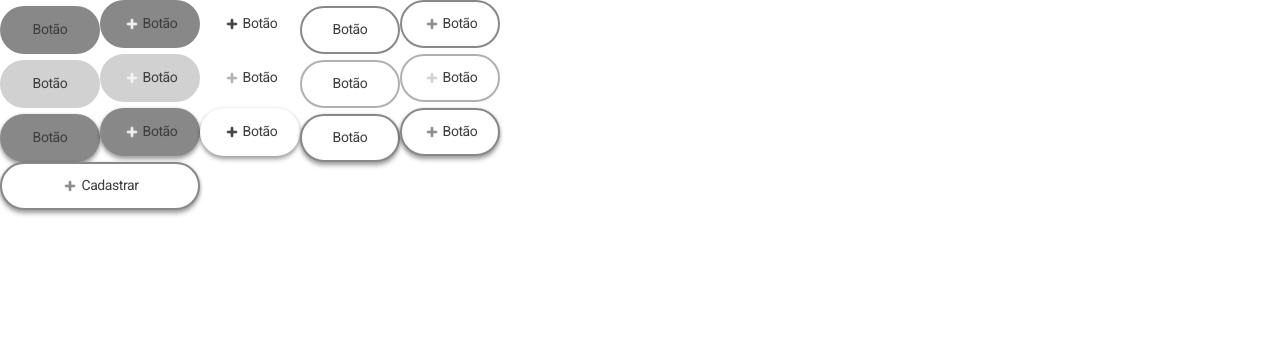
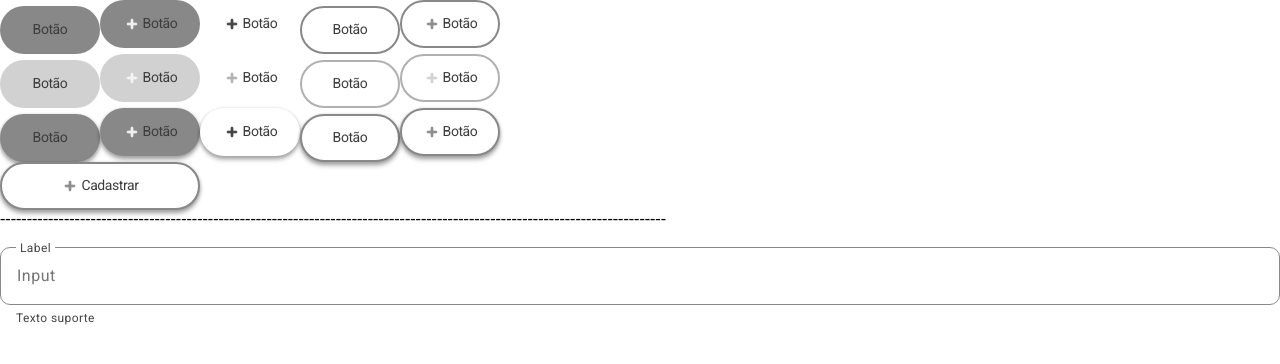
Before and after one commit to amigosdosanimais/.github, a Next.js app: page /testComponents in a window 1280 px wide. Shown: the top 364 px of the page. Built offline with nearby package versions, Linux system fonts and the light colour scheme; a web font is replaced by a local one.

Commit message:
Criação do componente input

```diff
--- a/pages/testComponents.jsx
+++ b/pages/testComponents.jsx
@@ -1,5 +1,6 @@
 import { RxButton } from 'react-icons/rx'
 import Button from '../src/components/button/button'
+import InputComponent from '../src/components/input/input'
 
 
 export default function TestComponents (){
@@ -29,6 +30,12 @@ export default function TestComponents (){
         <div>
             <Button type='light' icon width='200px' text='Cadastrar' shadow></Button>
         </div>
+        <div>
+            -----------------------------------------------------------------------------------------------------------------------------
+        </div>
+        <div>
+            <InputComponent></InputComponent>
+        </div>
         </>
     )
 }
--- /dev/null
+++ b/src/components/input/input.jsx
@@ -0,0 +1,12 @@
+import React from 'react';
+import styles from './input.module.css';
+
+export default function InputComponent() {
+  return (
+    <div className={styles.inputContainer}>
+      <label className={styles.inputLabel} htmlFor="inputField">Label</label>
+      <input className={styles.inputField} type="text" id="inputField" placeholder="Input" />
+      <p className={styles.supportText}>Texto suporte</p>
+    </div>
+  );
+};
--- /dev/null
+++ b/src/components/input/input.module.css
@@ -0,0 +1,55 @@
+.inputContainer {
+    display: flex;
+    flex-direction: column;
+    margin: 20px 0;
+  }
+
+.inputLabel {
+font-size: 12px;
+font-family: var(--font-roboto);
+font-style: normal;
+font-weight: 400;
+line-height: 16px;
+letter-spacing: 0.4px;
+width: 31px;
+height: 16px;
+color: var(--Cinza-800);
+position: relative;
+top: -8px;
+background: #fff;
+padding: 0 4px;
+margin-left: 16px;
+z-index: 1;
+margin-bottom: -17px;
+}
+
+.inputField {
+color: var(--Cinza-600, #5D5D5D);
+font-family: var(--font-roboto);
+font-size: 16px;
+font-style: normal;
+font-weight: 400;
+line-height: 24px;
+letter-spacing: 0.5px;
+border-radius: 10px;
+border: 1px solid var(--Cinza-400, #888);
+padding: 16px;
+outline: none;
+display: flex;
+flex-direction: column;
+align-items: flex-start;
+gap: 10px;
+align-self: stretch;
+}
+
+.supportText {
+    color: var(--Cinza-800, #454545);
+    font-family: var(--font-roboto);
+    font-size: 12px;
+    font-style: normal;
+    font-weight: 400;
+    line-height: 16px;
+    letter-spacing: 0.4px;
+    margin-top: 5px;
+    margin-left: 16px;
+}
```
